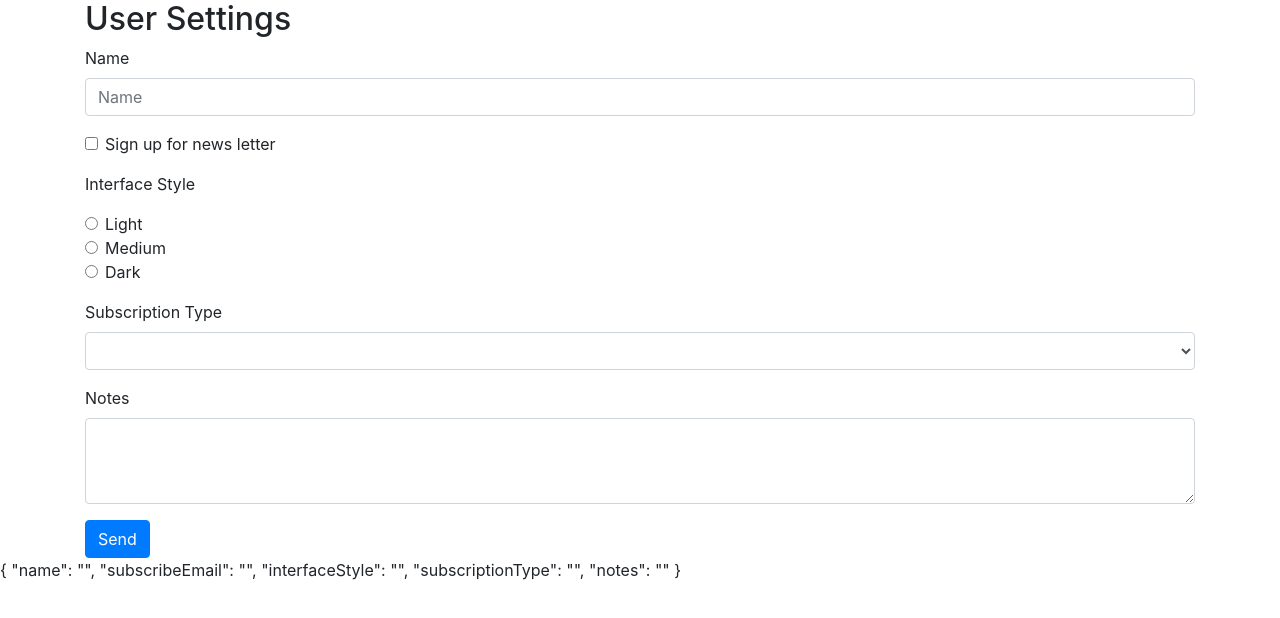
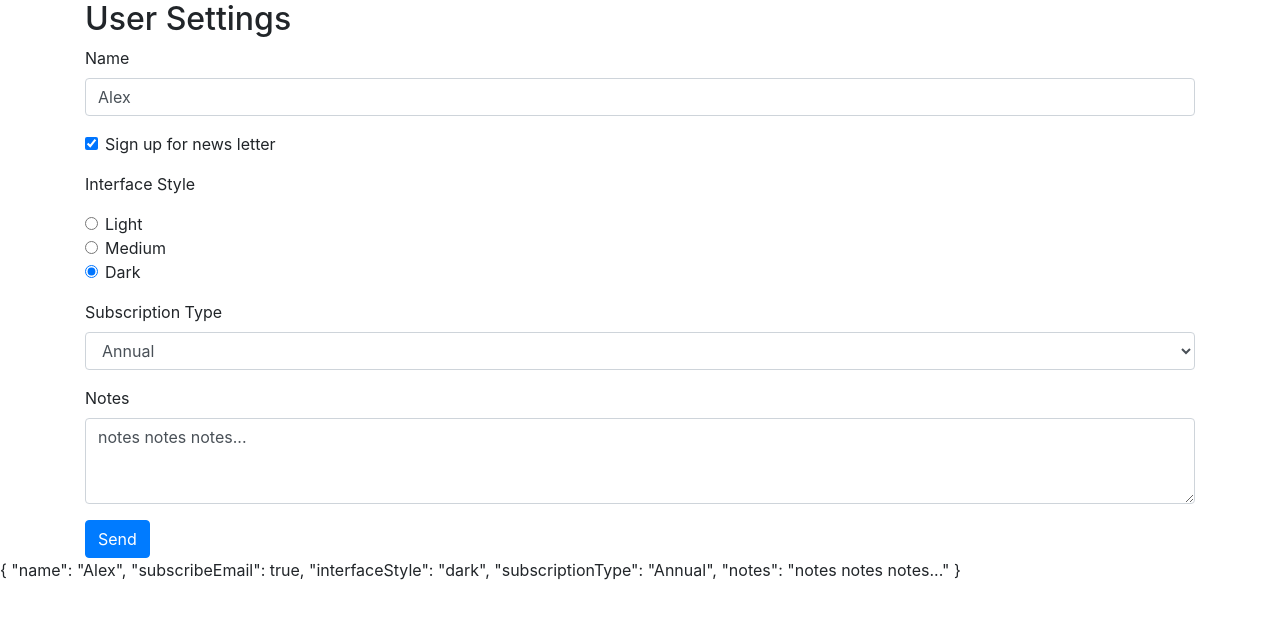
Before and after one commit to fullera8/AngularBeginnerForms, an Angular app in the folder ps-demo/: page / in a window 1280 px wide. Shown: the top 618 px of the page. Built offline with nearby package versions, Linux system fonts and the light colour scheme.

Commit message:
update UI for 2-way data binding. Create a clone object layer for original data protection.

```diff
--- a/ps-demo/src/app/user-settings-form/user-settings-form.component.html
+++ b/ps-demo/src/app/user-settings-form/user-settings-form.component.html
@@ -6,12 +6,12 @@
     <!-- form group demo -->
     <div class="form-group">
       <label for="name">Name</label>
-      <input id="name" name="name" class="form-control" placeholder="Name"  ngModel/>
+      <input id="name" name="name" class="form-control" placeholder="Name"  [(ngModel)]="userSettings.name"/>
     </div>
 
     <!-- Check box demo -->
     <div class="form-check form-group">
-      <input class="form-check-input" type="checkbox" id="subscribeEmail" name="subscribeEmail" ngModel>
+      <input class="form-check-input" type="checkbox" id="subscribeEmail" name="subscribeEmail" [(ngModel)]="userSettings.subscribeEmail">
       <label class="form-check-label" for="subscribeEmail">
         Sign up for news letter
       </label>
@@ -22,21 +22,21 @@
     <div class="form-group">
       <div class="form-check">
         <input class="form-check-input" type="radio" name="interfaceStyle" id="inferfaceLight"
-          value="light" checked ngModel>
+          value="light" checked [(ngModel)]="userSettings.interfaceStyle">
         <label class="form-check-label" for="inferfaceLight">
           Light
         </label>
       </div>
       <div class="form-check">
         <input class="form-check-input" type="radio" name="interfaceStyle"
-          id="interfaceMedium" value="medium" ngModel>
+          id="interfaceMedium" value="medium" [(ngModel)]="userSettings.interfaceStyle">
         <label class="form-check-label" for="interfaceMedium">
           Medium
         </label>
       </div>
       <div class="form-check">
         <input class="form-check-input" type="radio" name="interfaceStyle"
-          id="interfaceDark" value="dark" ngModel>
+          id="interfaceDark" value="dark" [(ngModel)]="userSettings.interfaceStyle">
         <label class="form-check-label" for="interfaceDark">
           Dark
         </label>
@@ -46,7 +46,7 @@
     <!-- selector demo -->
     <div class="form-group">
       <label for="subscriptionType">Subscription Type</label>
-      <select id="subscriptionType" name="subscriptionType" class="form-control" ngModel>
+      <select id="subscriptionType" name="subscriptionType" class="form-control" [(ngModel)]="userSettings.subscriptionType">
         <option selected>Open this select menu</option>
         <option>Monthly</option>
         <option>Annual</option>
@@ -59,7 +59,7 @@
       <div class="mb-3">
         <label for="notes" class="form-label">Notes</label>
         <textarea class="form-control" id="notes" name="notes"
-          rows="3" ngModel></textarea>
+          rows="3" [(ngModel)]="userSettings.notes"></textarea>
       </div>
     </div>
 
@@ -77,4 +77,4 @@
 
 <!-- data output for the page. This is the data stream you pipe into the backend.
   Comes from #form = "ngForm" -->
-{{ form.value | json }}
+{{ userSettings | json }}
--- a/ps-demo/src/app/user-settings-form/user-settings-form.component.ts
+++ b/ps-demo/src/app/user-settings-form/user-settings-form.component.ts
@@ -9,7 +9,7 @@ import { UserSettings } from '../data/user-settings';
 export class UserSettingsFormComponent implements OnInit {
 
   //One way data binding to the interface
-  userSettings: UserSettings = {
+  OriginaluserSettings: UserSettings = {
     name: "Alex",
     subscribeEmail: true,
     interfaceStyle: 'dark',
@@ -17,6 +17,9 @@ export class UserSettingsFormComponent implements OnInit {
     notes: "notes notes notes..."
   };
 
+  //clones originalUserSettings
+  userSettings: UserSettings = { ...this.OriginaluserSettings };
+
   constructor() { }
 
   ngOnInit(): void {
```
